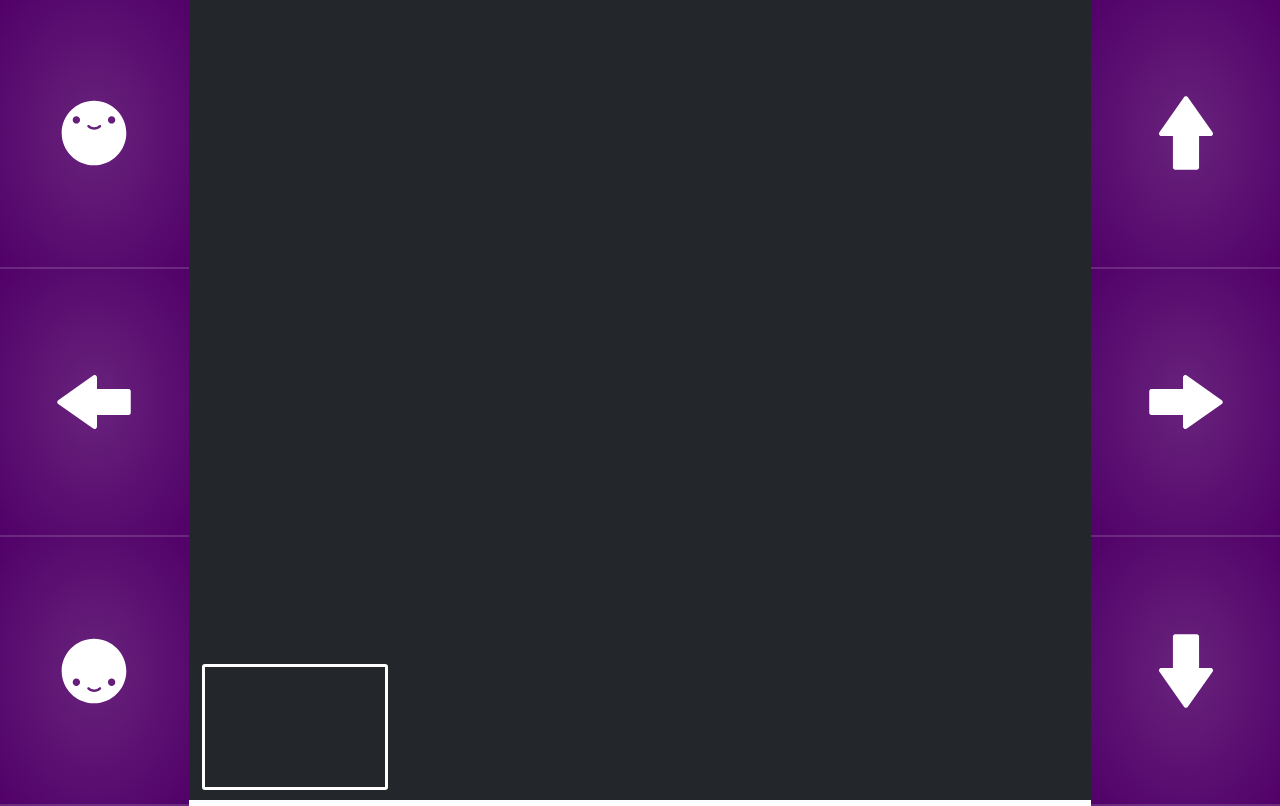
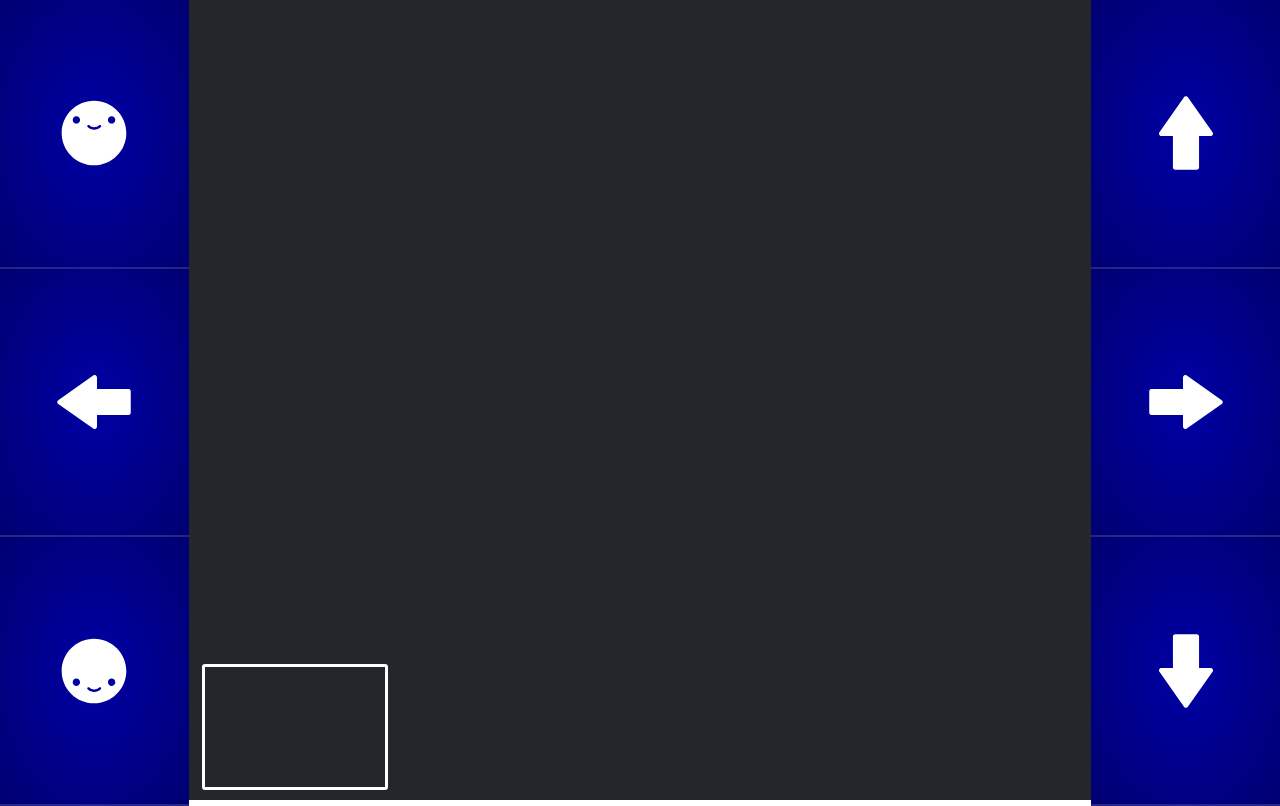
Before and after one commit to TheCraftyRobot/smartistein3D, a plain HTML site: page pilot.html in a window 1280 px wide. Shown: the top 806 px of the page. Drawn offline with nearby package versions, Linux system fonts and the light colour scheme.

Commit message:
Buttons to blue

```diff
--- a/style.css
+++ b/style.css
@@ -70,7 +70,7 @@ body  {
 	position: relative;
 	cursor: pointer;
 	overflow: hidden;
-	background: radial-gradient(#510168dd, #510168);
+	background: radial-gradient(#0000a5, #000071);
 	display: flex;
 	justify-content: center;
 	align-items: center;
```
